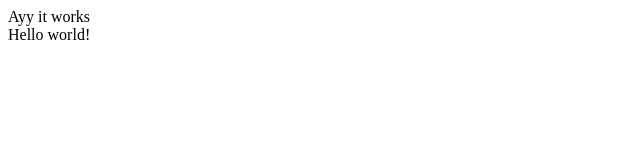
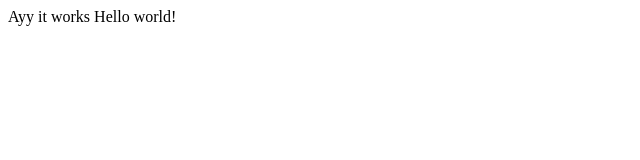
Before and after one commit to Rayhawk11/Rayhawk11.github.io, a plain HTML site: page index.html in a window 1280 px wide. Shown: the whole page, without its empty margins (0-640 px from the left). Drawn offline with Linux system fonts and the light colour scheme.

Commit message:
Whoops. It's supposed to be a heading, not a header.

```diff
--- a/index.html
+++ b/index.html
@@ -4,7 +4,7 @@
 <meta charset="ISO-8859-1">
 <title>Insert title here</title>
 </head>
-<header>Ayy it works</header>
+<heading>Ayy it works</heading>
 <body>
 Hello world!
 </body>
```
